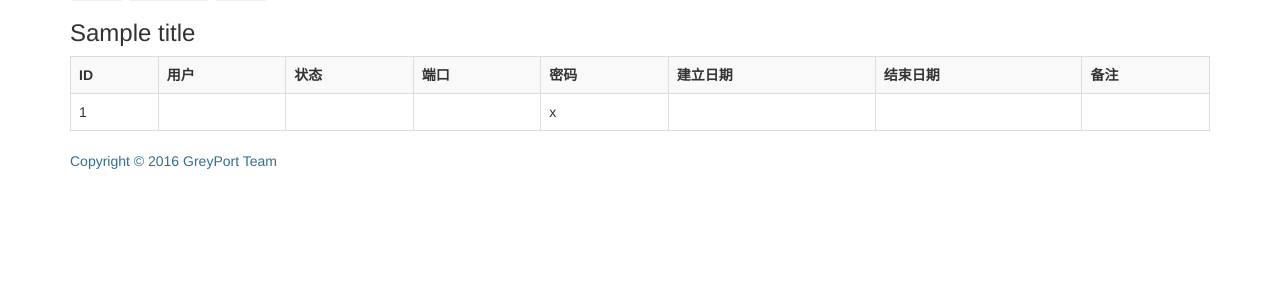
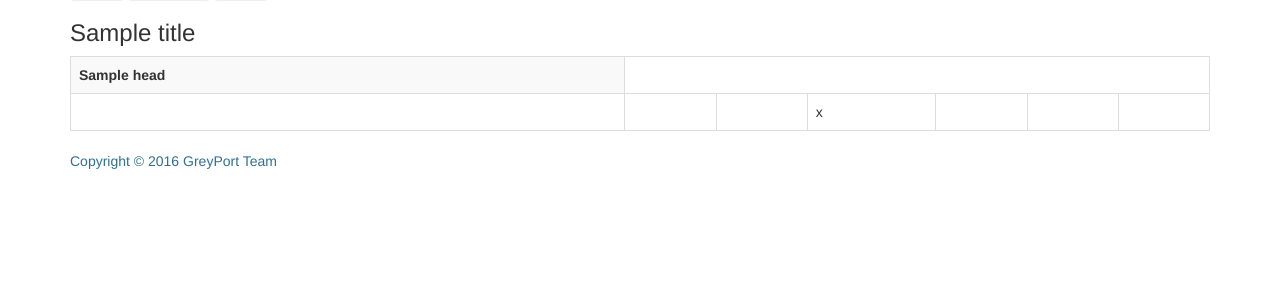
Before and after one commit to 4kercc/ss-panel-django, a Django app: template templates/panel/users.html in a window 1280 px wide. Shown: the part 54-354 px from the top of the page. Run offline with Django 3.2, Linux system fonts and the light colour scheme; tables that the repository leaves empty hold one stand-in row (values such as "Sample post"); the template is opened without the code that fills it: values that come from a table or form of the project are taken from there, most other values are stand-ins (such as "Sample title", 1, 10 or a date in 2020); some libraries are stand-ins or nearby versions.

Commit message:
new: table header used _meta class.

```diff
--- a/templates/panel/users.html
+++ b/templates/panel/users.html
@@ -10,18 +10,12 @@
 <div id="panel">
     <table class="table table-striped table-bordered table-hover">
         <tr>
-            <th>ID</th>
-            <th>用户</th>
-            <th>状态</th>
-            <th>端口</th>
-            <th>密码</th>
-            <th>建立日期</th>
-            <th>结束日期</th>
-            <th>备注</th>
+        {% for head in user_header %}
+            <th>{{ head }}</th>
+        {% endfor %}
         </tr>
         {% for user in users %}
         <tr>
-            <td>{{ user.id }}</td>
             <td>{{ user.user }}</td>
             <td>{{ user.status }}</td>
             <td>{{ user.port }}</td>
--- a/views.py
+++ b/views.py
@@ -70,9 +70,11 @@ def status(request):
 def users(request):
     """User list."""
     users = User.objects.all()
+    user_header = [f.name for f in User._meta.get_fields()]
     c = {
         'title': 'User List',
         'users': users,
+        'user_header': user_header;
     }
     return render(request, 'panel/users.html', c)
 
```
